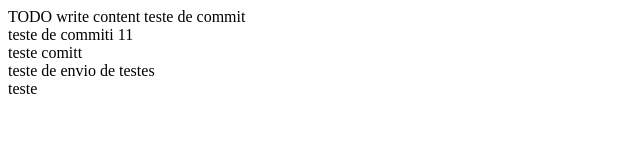
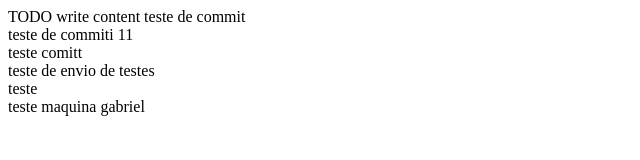
Before and after one commit to luizfernandorodrigues/Projeto-Web, a plain HTML site: page web/index.html in a window 1280 px wide. Shown: the whole page, without its empty margins (0-640 px from the left). Drawn offline with Linux system fonts and the light colour scheme.

Commit message:
teste gabriel

```diff
--- a/web/index.html
+++ b/web/index.html
@@ -16,5 +16,6 @@ and open the template in the editor.
         <div>teste comitt</div>
         <div>teste de envio de testes</div>
         <span>teste</span>
+        <div>teste maquina gabriel</div>
     </body>
 </html>
```
